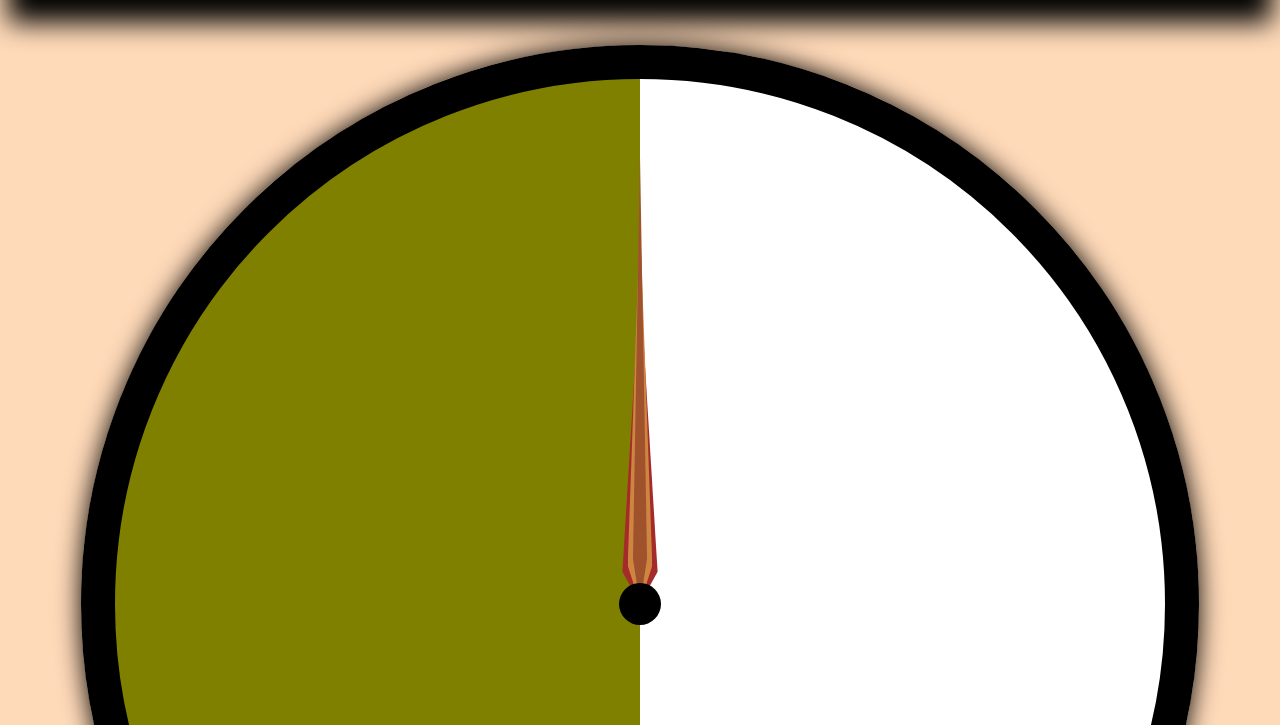
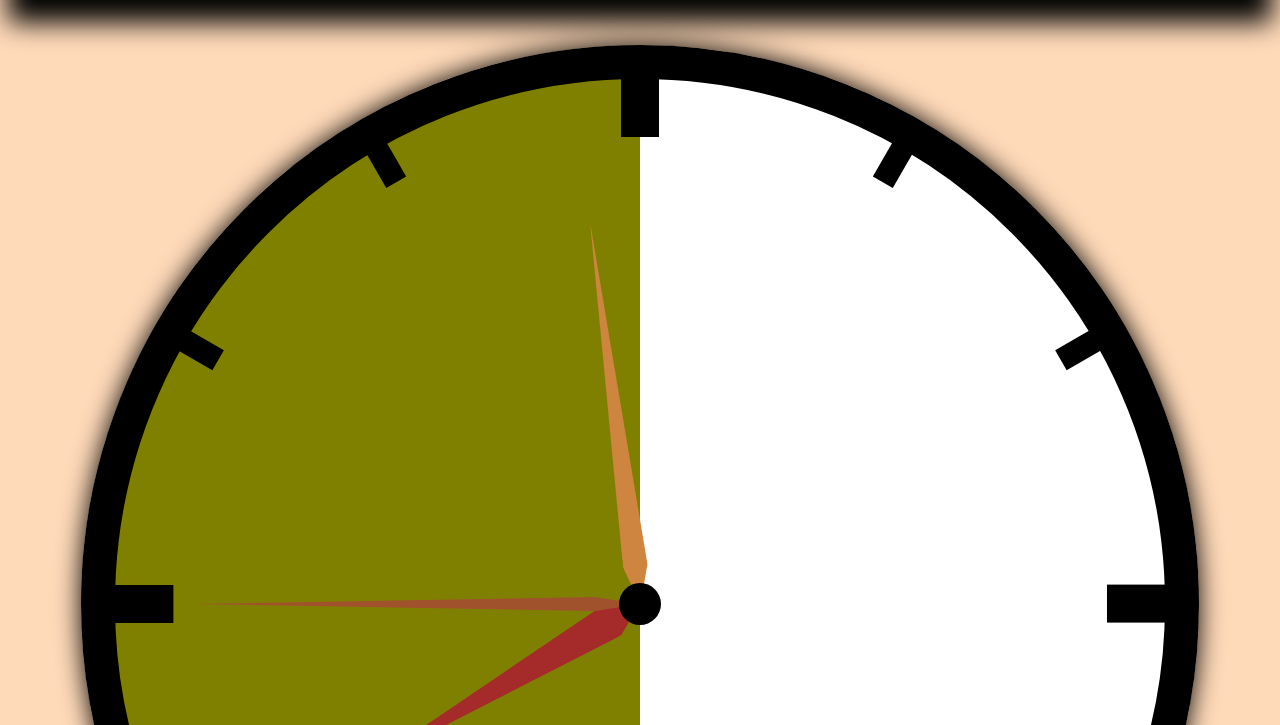
Before and after one commit to adithyannm67-crypto/ANALOGUE-CLOCK, a plain HTML site: page Clock_index.html in a window 1280 px wide. Shown: the part 475-1200 px from the top of the page. Drawn offline with Linux system fonts and the light colour scheme; files that its build step writes are made by us from their sources.

Commit message:
Update Clock_index.html

```diff
--- a/Clock_index.html
+++ b/Clock_index.html
@@ -1,7 +1,7 @@
 <!doctype html>
 <html>
     <head>
-        <link rel="stylesheet" href="styles/style.css" />
+        <link rel="stylesheet" href="style.css" />
 
     </head>
     <body>
@@ -18,6 +18,6 @@
             </div>
         </div>
 
-        <script src="scripts/script.js"></script>
+        <script src="script.js"></script>
     </body>
 </html>
```
